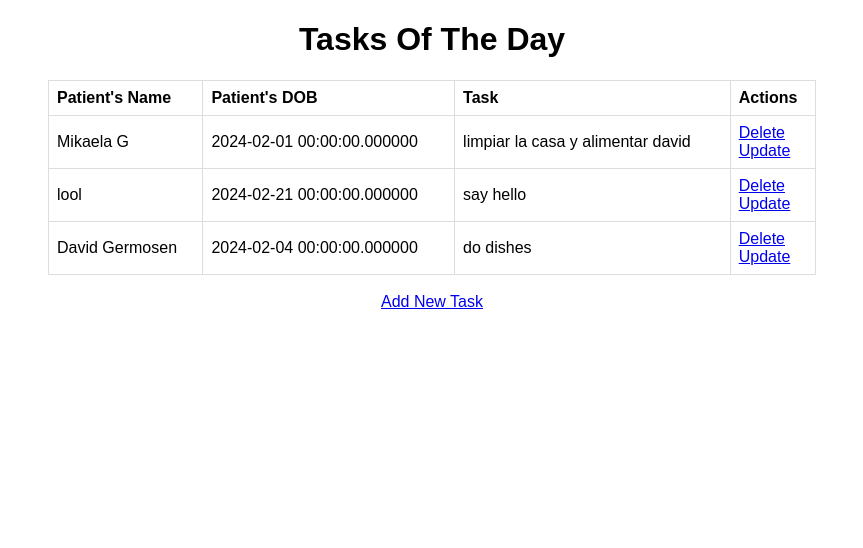
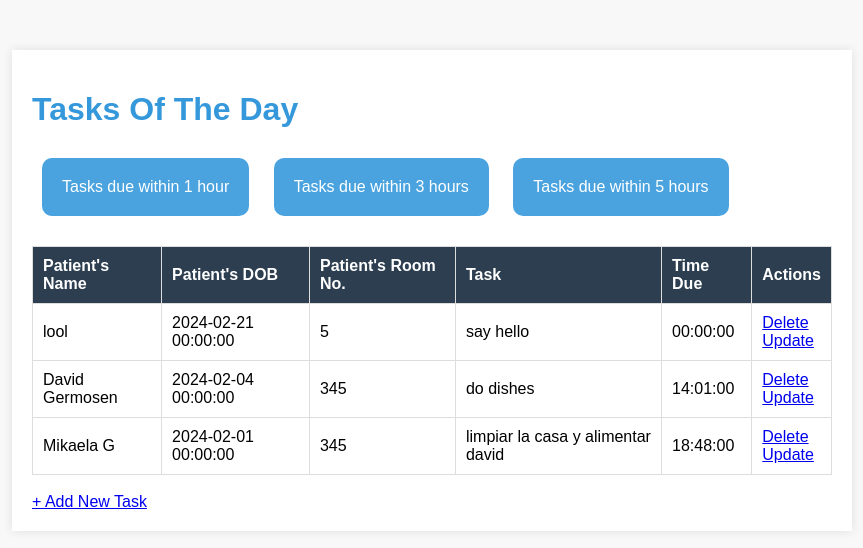
Before and after one commit to davidlokendoo/NursingTaskManagement, a Flask app: page / in a window 1280 px wide. Shown: the top 548 px of the page, without its empty margins (208-1071 px from the left). Run offline with Flask 3, Linux system fonts and the light colour scheme; data comes from the database, SQL or seed files in the repository; both versions use the stored data as it was after the commit.

Commit message:
initial commit

```diff
--- a/app.py
+++ b/app.py
@@ -1,6 +1,5 @@
 from flask import Flask, render_template, request, redirect
 from flask_sqlalchemy import SQLAlchemy
-from flask_migrate import Migrate
 from datetime import datetime
 
 app = Flask(__name__)
@@ -10,18 +9,19 @@ db = SQLAlchemy(app)
 class Todo(db.Model):
     id = db.Column(db.Integer, primary_key=True)
     pt_name = db.Column(db.String(200), nullable=False)
-    pt_DOB = db.Column(db.String(200),nullable=False)
+    pt_DOB = db.Column(db.DateTime, nullable=False)
+    pt_room = db.Column(db.String(200))
     content = db.Column(db.String(200),nullable=False)
+    time_due = db.Column(db.Time, nullable=False)
     date_created = db.Column(db.DateTime, default=datetime.utcnow)
 
     def __repr__(self):
         return '<Task %r>' % self.id
 
-
 @app.route('/', methods=['POST','GET'])
 def index():
 
-    tasks = Todo.query.order_by(Todo.date_created).all()
+    tasks = Todo.query.order_by(Todo.time_due).all()
     return render_template('index.html', tasks=tasks)
 
 @app.route('/delete/<int:id>')
@@ -53,9 +53,13 @@ def update(id):
 def new_patient():
     if request.method == 'POST':
         pt_name = request.form['pt_name']
-        pt_dob = request.form['pt_dob']
+        pt_dob = datetime.strptime(request.form['pt_dob'], '%Y-%m-%d').date()
+        print(pt_dob)
+        print(request.form['pt_dob'])
         content = request.form['content']
-        new_task = Todo(pt_name=pt_name,pt_DOB=pt_dob,content=content)
+        pt_room = request.form['pt_room']
+        time_due = datetime.strptime(request.form['time_due'], '%H:%M').time()
+        new_task = Todo(pt_name=pt_name,pt_DOB=pt_dob,content=content, time_due=time_due, pt_room = pt_room)
 
         try:
             db.session.add(new_task)
@@ -66,23 +70,24 @@ def new_patient():
     else:
         return render_template('new_patient.html')
 
+@app.route('/filtered/<int:hour>', methods=['POST', 'GET'])
+def filtered(hour):
+    filtered_tasks = []
+    tasks = Todo.query.all()
+    for task in tasks:
+        object_time = task.time_due
+        #object_time = datetime.strptime(time_due, '%H:%M').time()
+        current_time = datetime.now().time()
 
+        difference = datetime.combine(datetime.today(), object_time) - datetime.combine(datetime.today(), current_time)
+        difference_in_hours = (difference.total_seconds() //60) // 60
 
-
-
-
-
-
-
-
-
-
-
-
+        if difference_in_hours < hour:
+            filtered_tasks.append(task)
+    return render_template('filtered.html', filtered_tasks=filtered_tasks, hour=hour)
 
 with app.app_context():
     db.create_all()
 
-
 if __name__ == "__main__":
-    app.run(debug=True)
+    app.run(debug=True, port=5001)
--- a/static/css/main.css
+++ b/static/css/main.css
@@ -1,26 +1,80 @@
 body {
+    font-family: 'Arial', sans-serif;
+    background-color: #f8f8f8;
     margin: 0;
-    font-family: sans-serif;
+    padding: 0;
 }
 
 .content {
-    text-align: center;
+    max-width: 800px;
+    margin: 50px auto;
+    background-color: #fff;
+    padding: 20px;
+    box-shadow: 0 0 10px rgba(0, 0, 0, 0.1);
 }
 
-
+h1 {
+    color: #3498db;
+    margin-bottom: 20px;
+}
 
 table {
-    width: 60%;
+    width: 100%;
     border-collapse: collapse;
-    margin: auto;
+    margin-top: 20px;
 }
 
 th, td {
-    border: 1px solid #dddddd;
+    border: 1px solid #ddd;
+    padding: 10px;
     text-align: left;
-    padding: 8px;
 }
 
-.form {
+th {
+    background-color: #2c3e50; /* Change to a different color for table headers */
+    color: #fff;
+}
+
+form {
+    display: flex;
+    flex-direction: column;
+    margin-top: 20px;
+}
+
+label {
+    margin-bottom: 5px;
+}
+
+input {
+    padding: 10px;
+    margin-bottom: 10px;
+    border: 1px solid #ddd;
+}
+
+input[type="submit"] {
+    background-color: #3498db;
+    color: #fff;
+    cursor: pointer;
+    margin: 0 auto;
+    display: block;
+}
+
+input[type="submit"]:hover {
+    background-color: #2980b9;
+}
+
+a.box-link {
+    display: inline-block;
+    background-color: #4aa3df;
+    color: #fff;
     text-align: center;
+    padding: 20px;
+    margin: 10px;
+    text-decoration: none;
+    border-radius: 10px;
+    transition: background-color 0.3s;
 }
+
+a.box-link:hover {
+    background-color: #3498db;
+}
--- a/templates/base.html
+++ b/templates/base.html
@@ -4,7 +4,7 @@
     <meta charset="UTF-8">
     <meta name="viewport" content="width=device-width, initial-scale=1.0">
     <link rel="stylesheet" href = "{{  url_for('static', filename= 'css/main.css') }}">
-    {% block head %} {% endblock %}
+    {% block head %}<title>PatientTime Manager</title>{% endblock %}
 </head>
 <body>
     {% block body %} {% endblock %}
--- a/templates/index.html
+++ b/templates/index.html
@@ -11,18 +11,27 @@
     <h4>There are no tasks!</h4>
 
     {% else %}
+    <a class="box-link" href="/filtered/1">Tasks due within 1 hour</a>
+    <a class="box-link" href="/filtered/3">Tasks due within 3 hours</a>
+    <a class="box-link" href="/filtered/5">Tasks due within 5 hours</a>
+
+
     <table>
         <str>
             <th>Patient's Name</th>
             <th>Patient's DOB</th>
+            <th>Patient's Room No.</th>
             <th>Task</th>
+            <th>Time Due</th>
             <th>Actions</th>
         </str>
         {% for task in tasks %}
             <tr>
                 <td>{{ task.pt_name }}</td>
                 <td>{{ task.pt_DOB }}</td>
+                <td>{{ task.pt_room }}</td>
                 <td>{{ task.content }}</td>
+                <td>{{ task.time_due }}</td>
                 <td>
                     <a href="/delete/{{ task.id }}">Delete</a>
                     <br>
@@ -38,7 +47,7 @@
     </table>
     {% endif %}
     <br>
-    <a href="/new_patient"> Add New Task </a>
+    <a href="/new_patient">+ Add New Task </a>
 
 </div>
 {% endblock %}
```
Also changed, not shown: static/css/taskform.css (added, +53 -0 lines), templates/filtered.html (added, +46 -0 lines), templates/new_patient.html (+6 -3 lines), instance/test.db, 1 other file.
